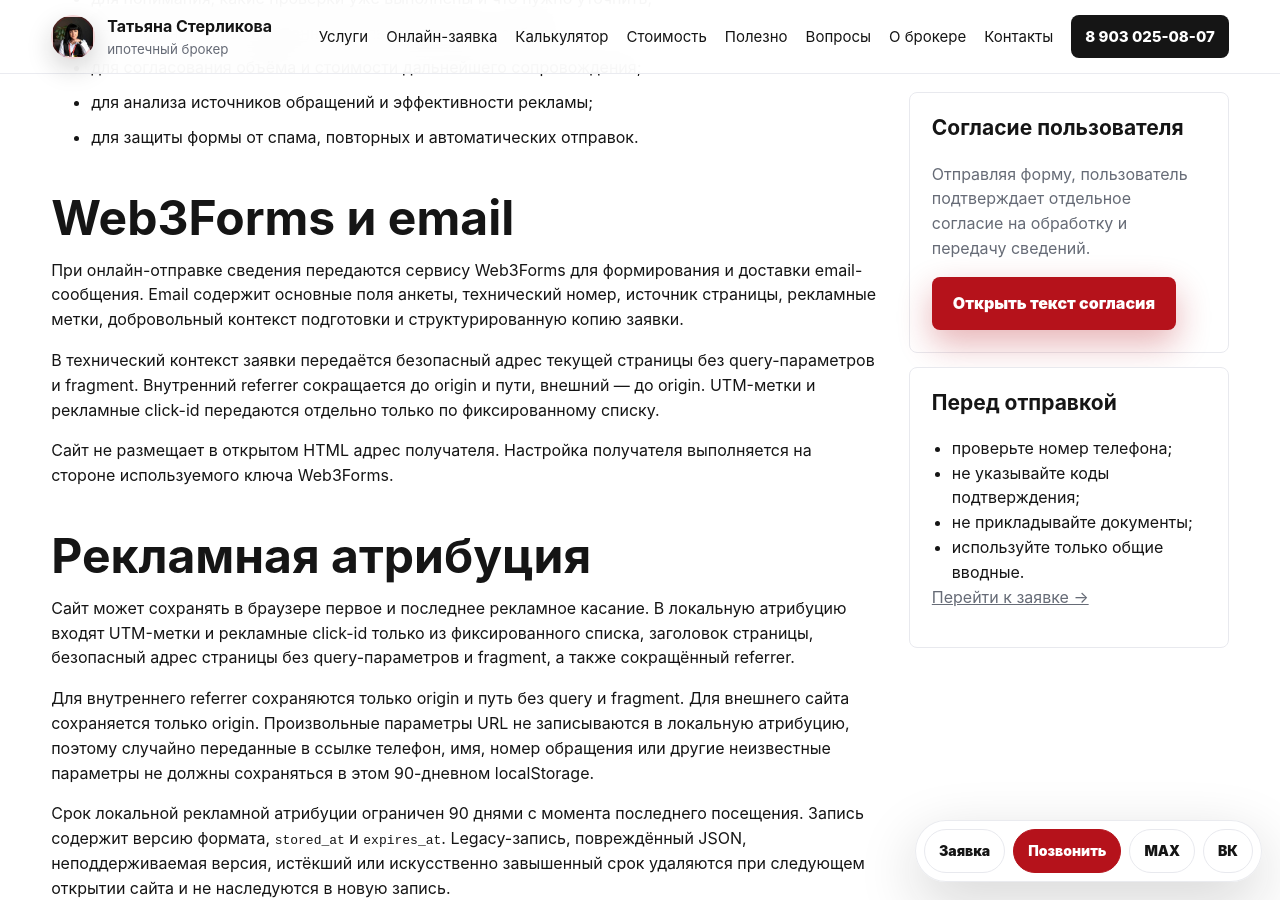
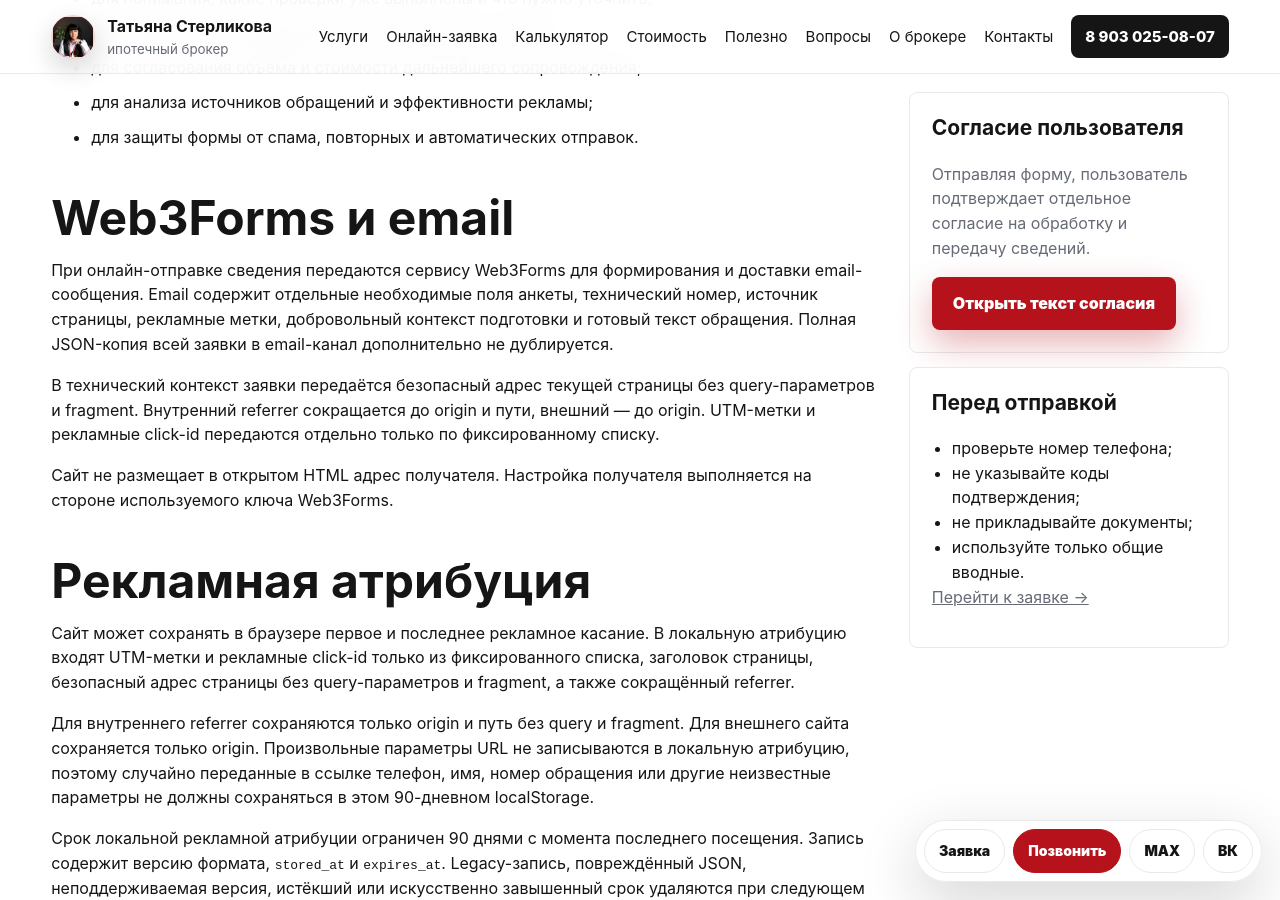
Before and after one commit to deputat36/broker, a Jekyll site: the page built from policy.md, in a window 1280 px wide and 900 px high, scrolled down 1962 px. Built offline with Jekyll 4.4.1, drawn with Linux system fonts in a browser that asks for light colours.

Commit message:
Минимизировать данные Web3Forms email

```diff
--- a/assets/js/online-application.js
+++ b/assets/js/online-application.js
@@ -395,7 +395,6 @@
       form_fill_ms: String(payload.form_fill_ms || 0),
       submitted_at: payload.submitted_at,
       tracking_json: JSON.stringify(tracking),
-      fields_json: JSON.stringify(payload, null, 2),
       message: preparedText
     };
     const response = await fetch(leadConfig.web3formsEndpoint, {
--- a/policy.md
+++ b/policy.md
@@ -43,7 +43,7 @@ robots: "index, follow"
     </ul>
 
     <h2>Web3Forms и email</h2>
-    <p>При онлайн-отправке сведения передаются сервису Web3Forms для формирования и доставки email-сообщения. Email содержит основные поля анкеты, технический номер, источник страницы, рекламные метки, добровольный контекст подготовки и структурированную копию заявки.</p>
+    <p>При онлайн-отправке сведения передаются сервису Web3Forms для формирования и доставки email-сообщения. Email содержит отдельные необходимые поля анкеты, технический номер, источник страницы, рекламные метки, добровольный контекст подготовки и готовый текст обращения. Полная JSON-копия всей заявки в email-канал дополнительно не дублируется.</p>
     <p>В технический контекст заявки передаётся безопасный адрес текущей страницы без query-параметров и fragment. Внутренний referrer сокращается до origin и пути, внешний — до origin. UTM-метки и рекламные click-id передаются отдельно только по фиксированному списку.</p>
     <p>Сайт не размещает в открытом HTML адрес получателя. Настройка получателя выполняется на стороне используемого ключа Web3Forms.</p>
 
```
Also changed, not shown: assets/js/application-preparation.js (+0 -9 lines), docs/preparation-context-contract.md (+1 -1 lines).
